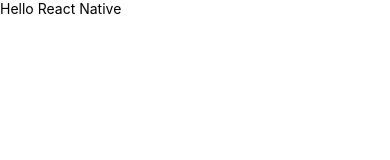
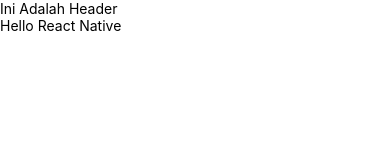
Before and after one commit to irwantowibowo1992/irwantoniomicreactnative, a React Native app: screen / in a window 390 px wide. Shown: the top 160 px of the page. Built offline with nearby package versions, Linux system fonts and the light colour scheme.

Commit message:
class component dalam 1 file

```diff
--- a/App.js
+++ b/App.js
@@ -1,11 +1,23 @@
 import React, { Component } from 'react'
 import { View, Text, StatusBar } from 'react-native'
+
+class Header extends Component{
+  render(){
+    return(
+      <Text>Ini Adalah Header</Text>
+    )
+  }
+}
 
 class App extends Component {
   render(){
     return(
       <View>
         <StatusBar backgroundColor = "blue" />
+
+        {/* panggil class Header */}
+        <Header />
+
         <Text>Hello React Native</Text>
       </View>
     )
```
Also changed, not shown: 1 other file (tests, documents, lock files or other folders).
